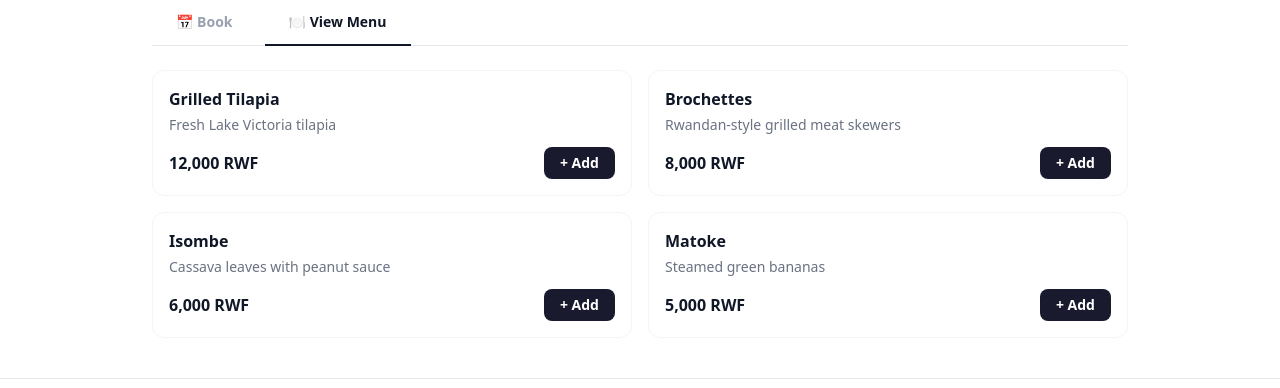
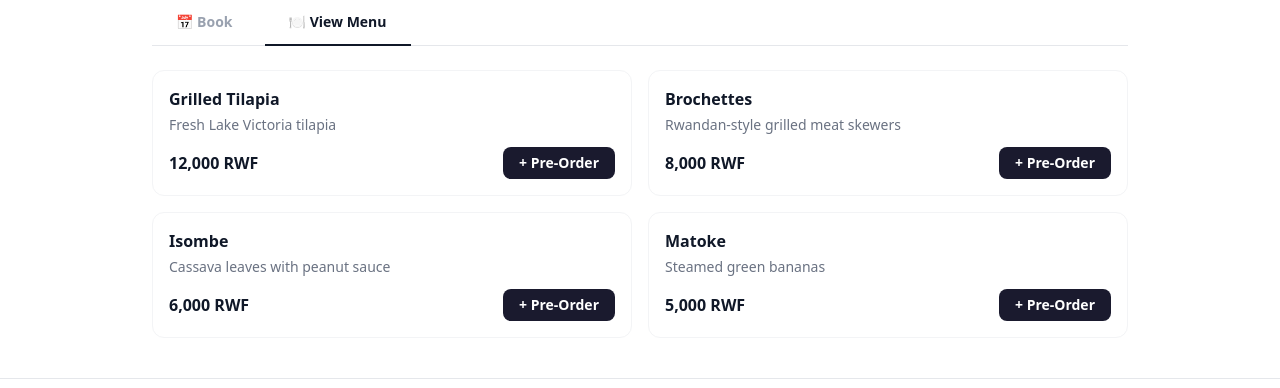
Before and after one commit to graceniyigena34/enjoy_rwanda_fn, a React (Vite) app: page /restaurants/1 in a window 1280 px wide. Both pictures are taken after a click on the button "🍽️ View Menu". Shown: the part 366-754 px from the top of the page. Built offline with nearby package versions, Linux system fonts and the light colour scheme.

Commit message:
updated the reastarent details

```diff
--- a/src/pages/restaurants/RestaurantDetail.tsx
+++ b/src/pages/restaurants/RestaurantDetail.tsx
@@ -15,7 +15,8 @@ export default function RestaurantDetail() {
   const [bookingDate, setBookingDate] = useState("");
   const [bookingTime, setBookingTime] = useState("");
   const [bookingDone, setBookingDone] = useState(false);
-  const [added, setAdded] = useState<number | null>(null);
+  const [preOrder, setPreOrder] = useState<Record<number, number>>({});
+  const [preOrderDone, setPreOrderDone] = useState(false);
   const [guestName, setGuestName] = useState("");
   const [email, setEmail] = useState("");
   const [telephone, setTelephone] = useState("");
@@ -32,17 +33,20 @@ export default function RestaurantDetail() {
       </div>
     );
 
-  const handleAddToCart = (item: typeof restaurant.menu[0]) => {
-    addToCart({
-      id: item.id,
-      name: item.name,
-      price: item.price,
-      vendorName: restaurant.name,
+  const updatePreOrder = (id: number, delta: number) => {
+    setPreOrder(prev => {
+      const qty = (prev[id] ?? 0) + delta;
+      if (qty <= 0) { const next = { ...prev }; delete next[id]; return next; }
+      return { ...prev, [id]: qty };
     });
+  };
 
-    setAdded(item.id);
-    setTimeout(() => setAdded(null), 1500);
-  };
+  const preOrderTotal = Object.entries(preOrder).reduce((sum, [id, qty]) => {
+    const item = restaurant.menu.find(m => m.id === Number(id));
+    return sum + (item ? item.price * qty : 0);
+  }, 0);
+
+  const preOrderItems = Object.entries(preOrder).filter(([, qty]) => qty > 0);
 
   const handleBooking = (e: React.FormEvent) => {
     e.preventDefault();
@@ -235,39 +239,81 @@ export default function RestaurantDetail() {
 
       {/* ================= MENU SECOND ================= */}
       {activeTab === "menu" && (
-        <div className="grid grid-cols-1 sm:grid-cols-2 gap-4">
-          {restaurant.menu.map((item) => (
-            <div
-              key={item.id}
-              className="border border-gray-100 rounded-xl p-4 flex flex-col justify-between gap-3 hover:shadow-md"
-            >
-              <div>
-                <h4 className="font-bold text-gray-900 mb-1">
-                  {item.name}
-                </h4>
-                <p className="text-sm text-gray-500">
-                  {item.description}
-                </p>
+        <div>
+          {preOrderDone ? (
+            <div className="text-center py-12">
+              <div className="text-5xl mb-4">🎉</div>
+              <h3 className="text-2xl font-bold text-gray-900 mb-2">Pre-Order Placed!</h3>
+              <p className="text-gray-500 mb-2">Your food will be ready when you arrive.</p>
+              <p className="text-gray-700 font-semibold mb-6">Total: {preOrderTotal.toLocaleString()} RWF</p>
+              <div className="flex gap-3 justify-center">
+                <Link to="/payment" className="bg-[#1a1a2e] !text-white px-6 py-2.5 rounded-xl font-semibold hover:bg-[#2d2d4e]">Proceed to Payment</Link>
+                <button onClick={() => { setPreOrder({}); setPreOrderDone(false); }} className="border border-gray-200 px-6 py-2.5 rounded-xl font-semibold text-gray-700 hover:border-gray-800">Order More</button>
+              </div>
+            </div>
+          ) : (
+            <div className="space-y-6">
+              {/* Menu Items */}
+              <div className="grid grid-cols-1 sm:grid-cols-2 gap-4">
+                {restaurant.menu.map(item => (
+                  <div key={item.id} className="border border-gray-100 rounded-xl p-4 flex flex-col gap-3 hover:shadow-md transition-shadow">
+                    <div>
+                      <h4 className="font-bold text-gray-900 mb-1">{item.name}</h4>
+                      <p className="text-sm text-gray-500">{item.description}</p>
+                    </div>
+                    <div className="flex items-center justify-between">
+                      <span className="font-bold text-gray-900">{item.price.toLocaleString()} RWF</span>
+                      <div className="flex items-center gap-2">
+                        {preOrder[item.id] ? (
+                          <div className="flex items-center border border-gray-200 rounded-lg overflow-hidden">
+                            <button onClick={() => updatePreOrder(item.id, -1)} className="px-3 py-1 text-gray-600 hover:bg-gray-100 font-bold">−</button>
+                            <span className="px-3 text-sm font-semibold text-gray-900">{preOrder[item.id]}</span>
+                            <button onClick={() => updatePreOrder(item.id, 1)} className="px-3 py-1 text-gray-600 hover:bg-gray-100 font-bold">+</button>
+                          </div>
+                        ) : (
+                          <button onClick={() => updatePreOrder(item.id, 1)} className="bg-[#1a1a2e] !text-white px-4 py-1.5 rounded-lg text-sm font-semibold hover:bg-[#2d2d4e]">+ Pre-Order</button>
+                        )}
+                      </div>
+                    </div>
+                  </div>
+                ))}
               </div>
 
-              <div className="flex items-center justify-between">
-                <span className="font-bold text-gray-900">
-                  {item.price.toLocaleString()} RWF
-                </span>
-
-                <button
-                  onClick={() => handleAddToCart(item)}
-                  className={`px-4 py-1.5 rounded-lg text-sm font-semibold ${
-                    added === item.id
-                      ? "bg-green-500 text-white"
-                      : "bg-[#1a1a2e] text-white hover:bg-[#2d2d4e]"
-                  }`}
-                >
-                  {added === item.id ? "✓ Added" : "+ Add"}
-                </button>
-              </div>
+              {/* Order Summary */}
+              {preOrderItems.length > 0 && (
+                <div className="border border-gray-200 rounded-2xl p-5 bg-gray-50">
+                  <h4 className="font-bold text-gray-900 mb-3">🧾 Your Pre-Order</h4>
+                  <div className="space-y-2 mb-4">
+                    {preOrderItems.map(([id, qty]) => {
+                      const item = restaurant.menu.find(m => m.id === Number(id))!;
+                      return (
+                        <div key={id} className="flex justify-between text-sm">
+                          <span className="text-gray-700">{item.name} × {qty}</span>
+                          <span className="font-semibold text-gray-900">{(item.price * qty).toLocaleString()} RWF</span>
+                        </div>
+                      );
+                    })}
+                  </div>
+                  <div className="border-t border-gray-200 pt-3 flex justify-between font-bold text-gray-900 mb-4">
+                    <span>Total</span>
+                    <span>{preOrderTotal.toLocaleString()} RWF</span>
+                  </div>
+                  <button
+                    onClick={() => {
+                      preOrderItems.forEach(([id, qty]) => {
+                        const item = restaurant.menu.find(m => m.id === Number(id))!;
+                        for (let i = 0; i < qty; i++) addToCart({ id: item.id, name: item.name, price: item.price, vendorName: restaurant.name });
+                      });
+                      setPreOrderDone(true);
+                    }}
+                    className="w-full bg-[#1a1a2e] !text-white py-3 rounded-xl font-semibold hover:bg-[#2d2d4e] transition-colors"
+                  >
+                    Confirm Pre-Order
+                  </button>
+                </div>
+              )}
             </div>
-          ))}
+          )}
         </div>
       )}
     </div>
```
